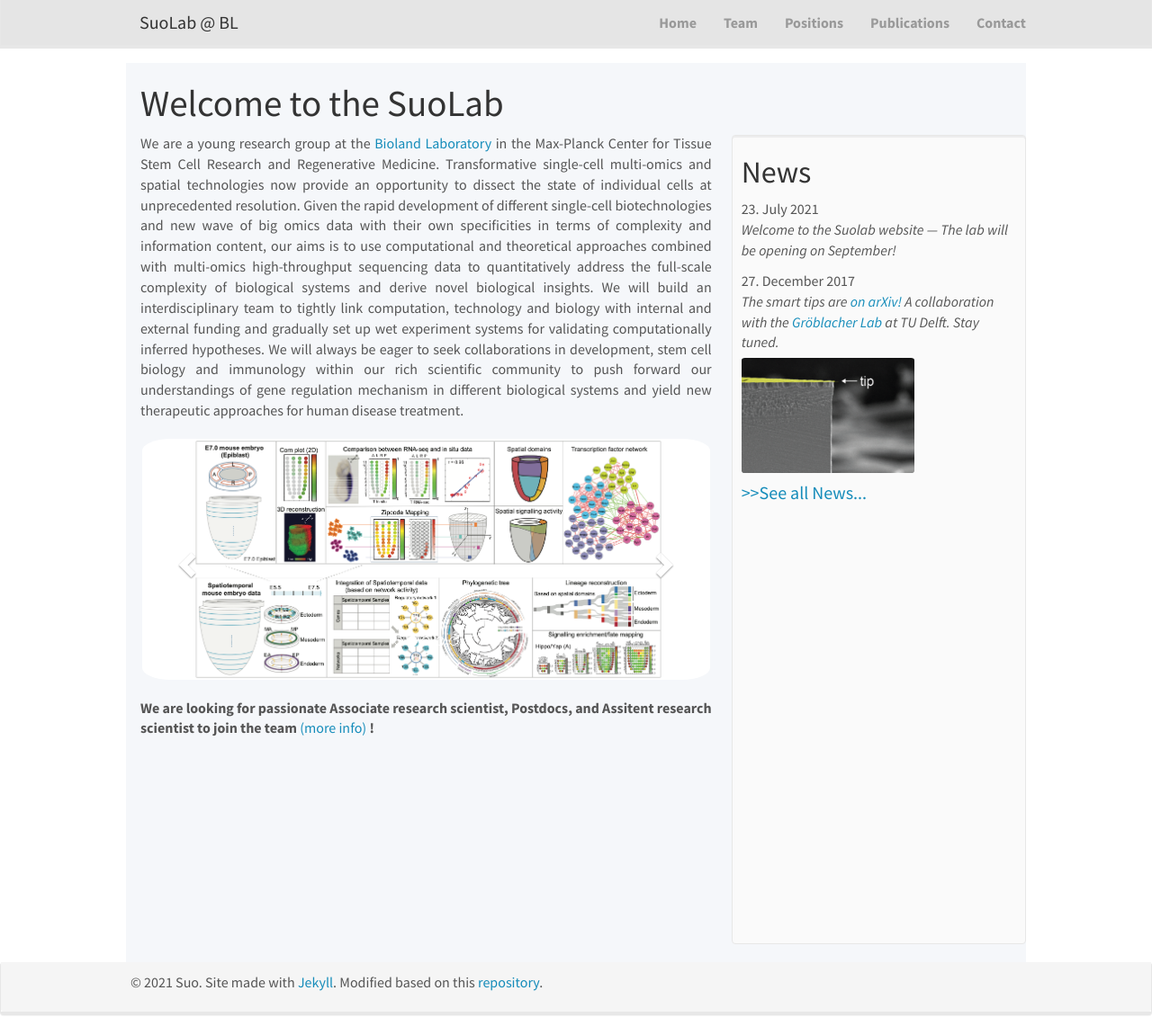
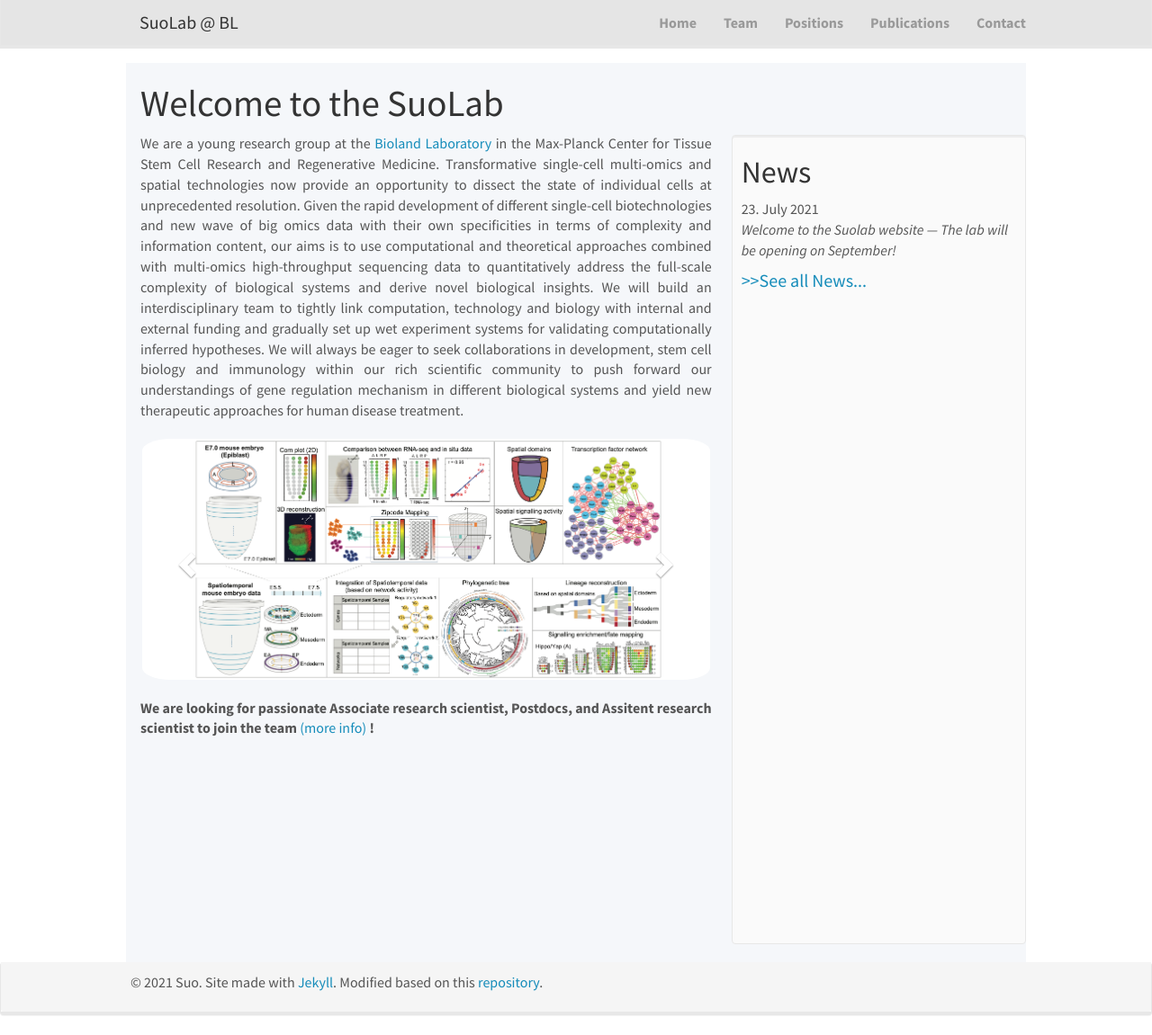
Before and after one commit to suoshengbao/suoshengbao.github.io, a Jekyll site: the page built from _pages/home.md, in a window 1280 px wide and 1151 px high. Shown: the whole window at 90% size. Built offline with Jekyll 4.4.1, drawn with Linux system fonts in a browser that asks for light colours; nearby versions of some CDN libraries.

Commit message:
Update news.yml

```diff
--- a/_data/news.yml
+++ b/_data/news.yml
@@ -1,8 +1,8 @@
 - date: 23. July 2021
   headline: "Welcome to the Suolab website — The lab will be opening on September!"
 
-- date: 27. December 2017
-  headline: "The smart tips are <a href='https://arxiv.org/pdf/1712.08620.pdf'> on arXiv!</a> A collaboration with the <a href='http://groeblacherlab.tudelft.nl/'>Gröblacher Lab</a> at TU Delft. Stay tuned. <img src='/images/newspic/SmartTip.png' class='img-responsive' style='max-width: 192px' />"
+# - date: 27. December 2017
+#   headline: "The smart tips are <a href='https://arxiv.org/pdf/1712.08620.pdf'> on arXiv!</a> A collaboration with the <a href='http://groeblacherlab.tudelft.nl/'>Gröblacher Lab</a> at TU Delft. Stay tuned. <img src='/images/newspic/SmartTip.png' class='img-responsive' style='max-width: 192px' />"
 
 # - date: 13. November 2017
 #   headline: "<a href='http://www.beilstein-journals.org/bjnano/content/pdf/2190-4286-8-238.pdf'> New paper</a> published in collaboration with the group of Jan van Ruitenbeek"
```
